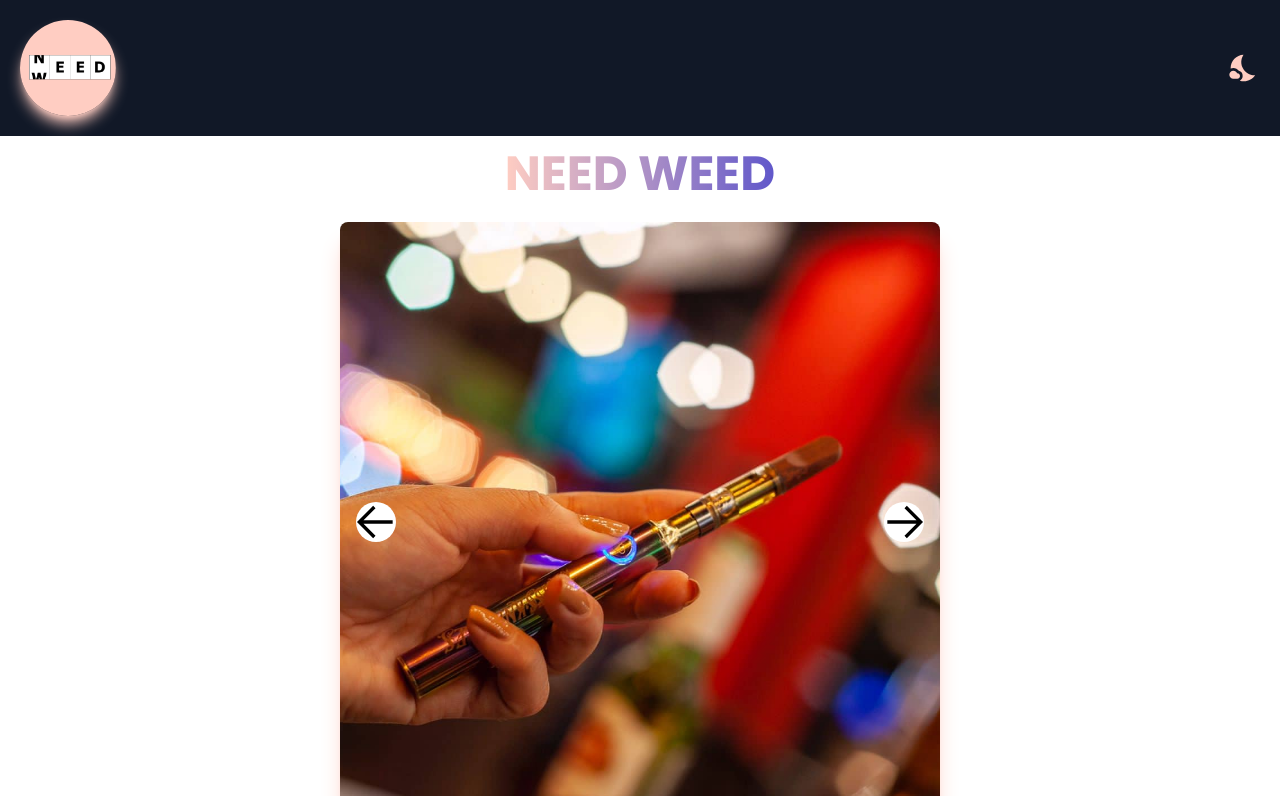
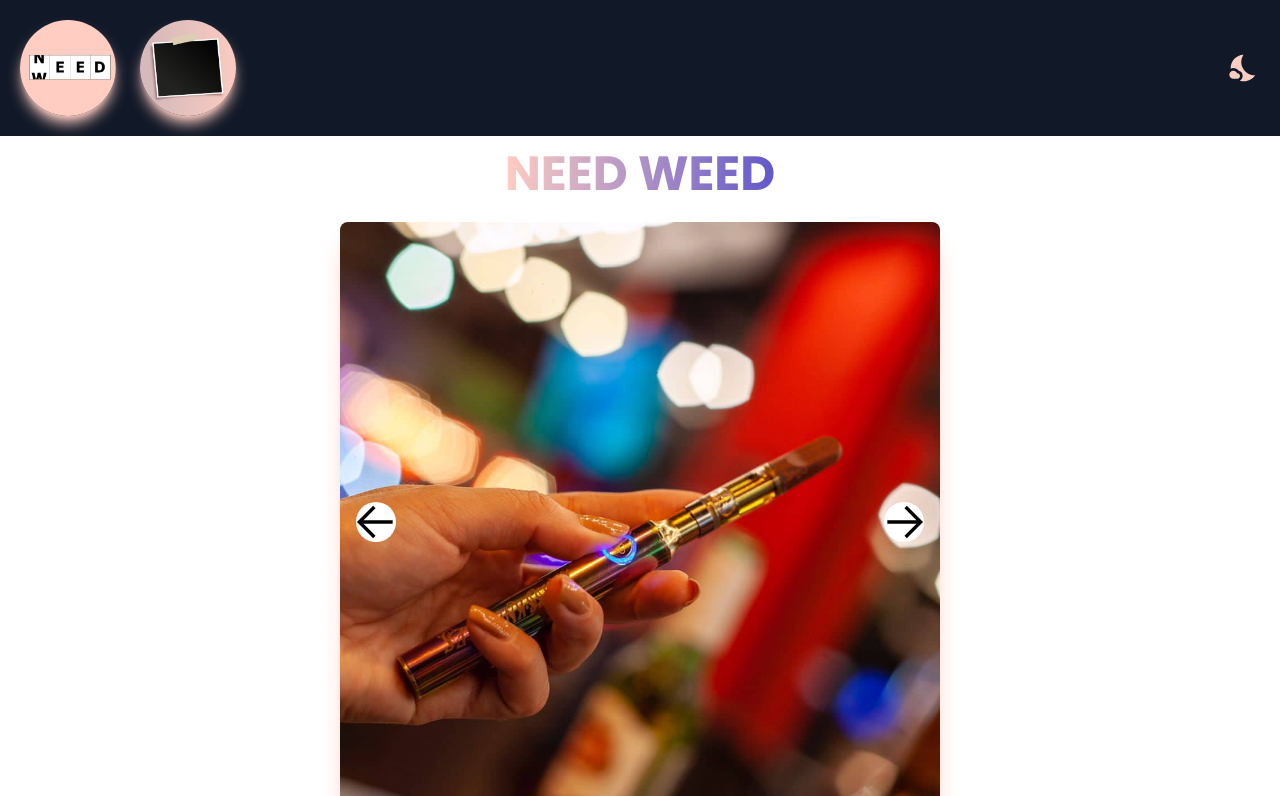
Before and after one commit to bryansanudo/n-weed, a React (Vite) app: page / in a window 1280 px wide. Shown: the top 796 px of the page. Built offline with nearby package versions, Linux system fonts and the light colour scheme.

Commit message:
deploy gallery

```diff
--- a/src/components/Header.jsx
+++ b/src/components/Header.jsx
@@ -2,6 +2,7 @@ import React, { useState } from "react";
 import { MdNightsStay, MdWbSunny, MdOutlineClose } from "react-icons/md";
 import { BiCart } from "react-icons/bi";
 import logo from "@/assets/Logo.png";
+import logoPhoto from "@/assets/LogoPhoto.png";
 
 const Header = ({
   allProducts,
@@ -28,13 +29,25 @@ const Header = ({
     setCountProducts(0);
   };
   return (
-    <header className="fixed w-full bg-gray-900  text-white z-50">
+    <header className="fixed w-full bg-gray-900 text-white z-50">
       <nav className="flex justify-between items-center p-5">
-        <img
-          src={logo}
-          alt=""
-          className="rounded-full object-cover  h-24 w-24  duration-300 shadow-lg   shadow-[#ffcdc2]"
-        />
+        <div className="flex gap-6">
+          <a href="https://eliana-nweed.netlify.app/">
+            <img
+              src={logo}
+              alt=""
+              className="rounded-full object-cover hover:scale-105 transition-300  h-24 w-24  duration-300 shadow-lg   shadow-[#ffcdc2]"
+            />
+          </a>
+          <a href="https://eliana-nweed-gallery.netlify.app/">
+            <img
+              src={logoPhoto}
+              alt=""
+              className="rounded-full object-cover hover:scale-105 transition-300  h-24 w-24  duration-300 shadow-lg   shadow-[#ffcdc2]"
+            />
+          </a>
+        </div>
+
         <div onClick={() => setDarkMode(!darkMode)}>
           {darkMode ? (
             <MdWbSunny className="w-8 h-8 cursor-pointer text-[#ffcdc2]" />
```
Also changed, not shown: src/assets/LogoPhoto.png (added).
